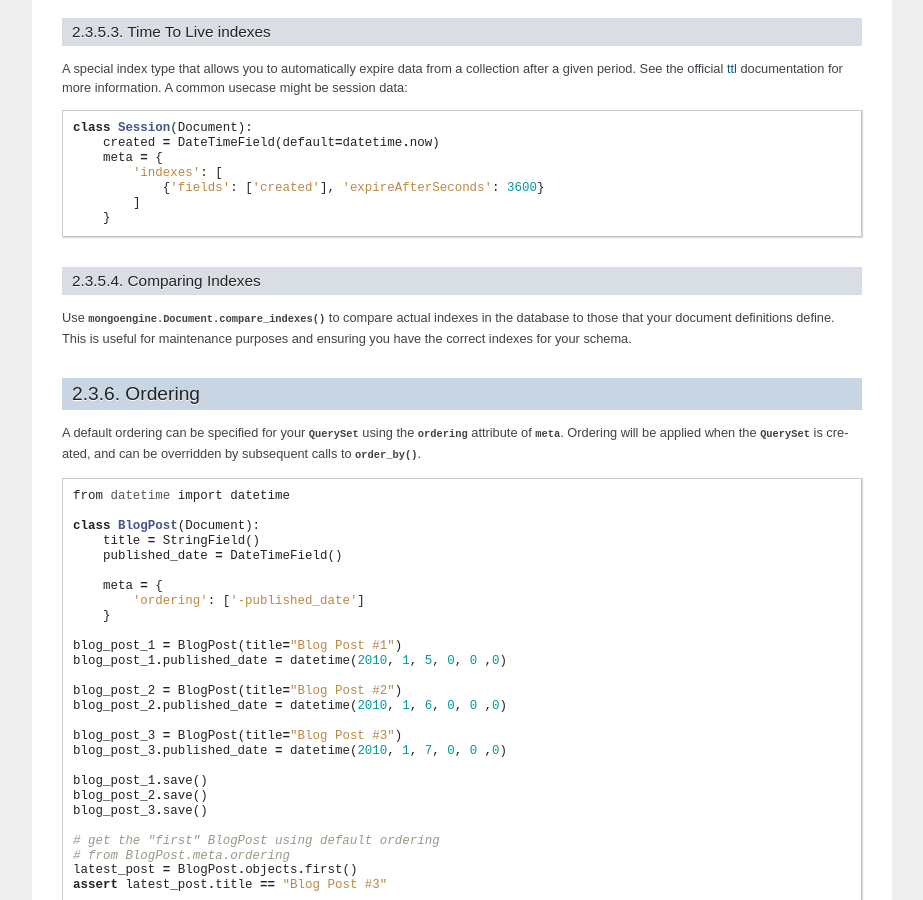
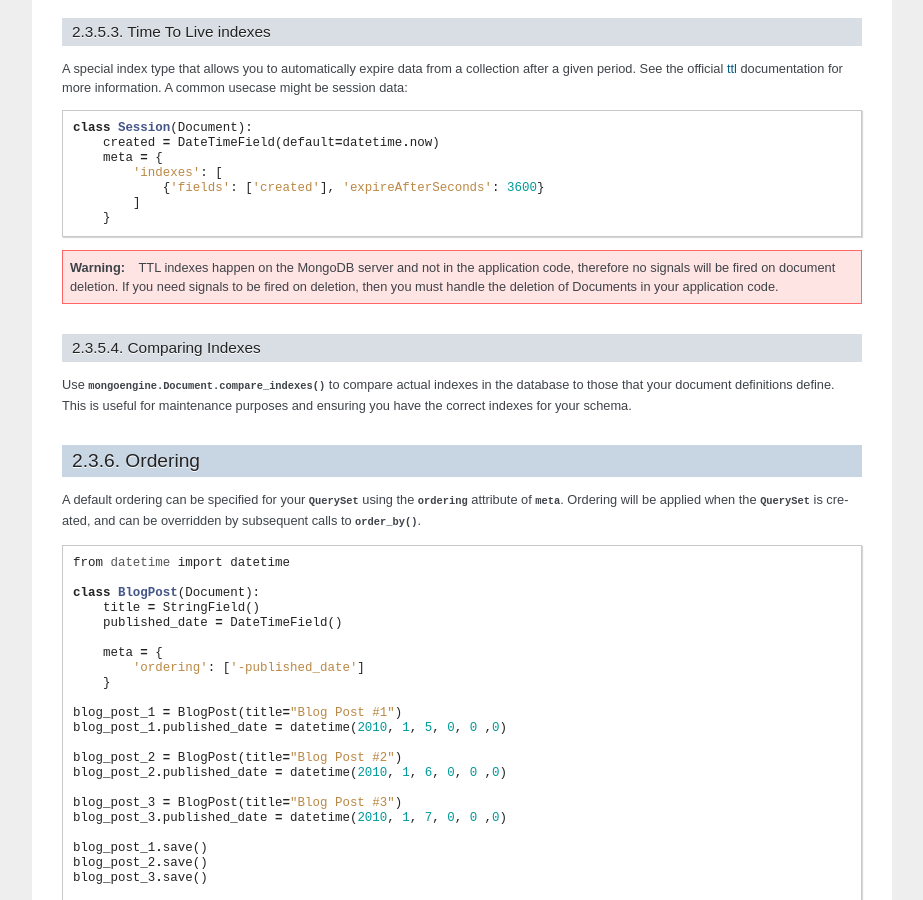
Before and after one commit to MongoEngine/mongoengine, a Sphinx documentation site: the page built from docs/guide/defining-documents.rst, in a window 1280 px wide and 900 px high, scrolled down 8495 px. Shown: the whole window, without its empty margins (198-1121 px from the left). Built offline with Sphinx 7.4.7, drawn with Linux system fonts in a browser that asks for light colours; the version number could not be read and is left out.

Commit message:
Updated docs about TTL indexes and signals (#413)

```diff
--- a/docs/guide/defining-documents.rst
+++ b/docs/guide/defining-documents.rst
@@ -558,6 +558,11 @@ documentation for more information.  A common usecase might be session data::
             ]
         }
 
+.. warning:: TTL indexes happen on the MongoDB server and not in the application
+    code, therefore no signals will be fired on document deletion.
+    If you need signals to be fired on deletion, then you must handle the
+    deletion of Documents in your application code.
+
 Comparing Indexes
 -----------------
 
```
